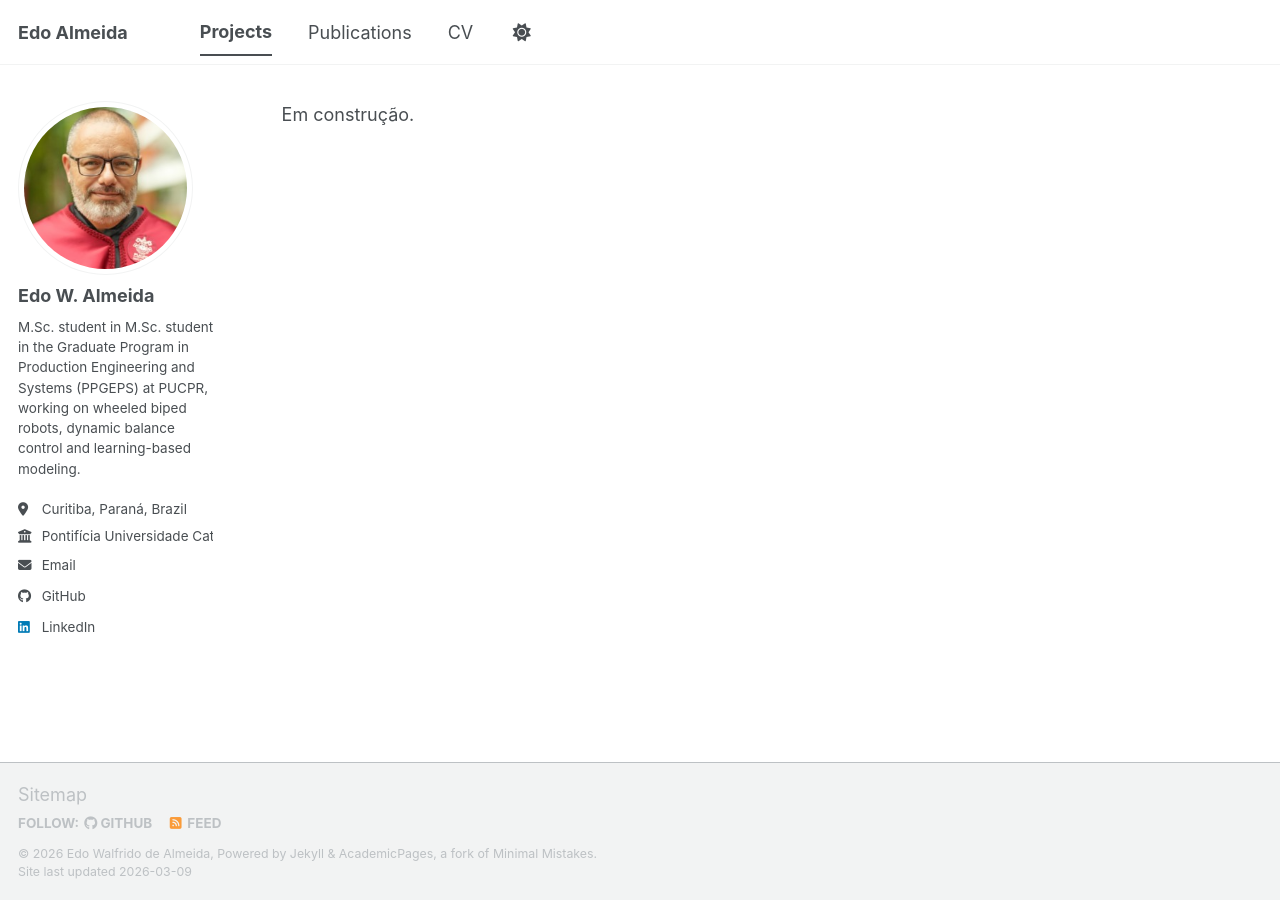
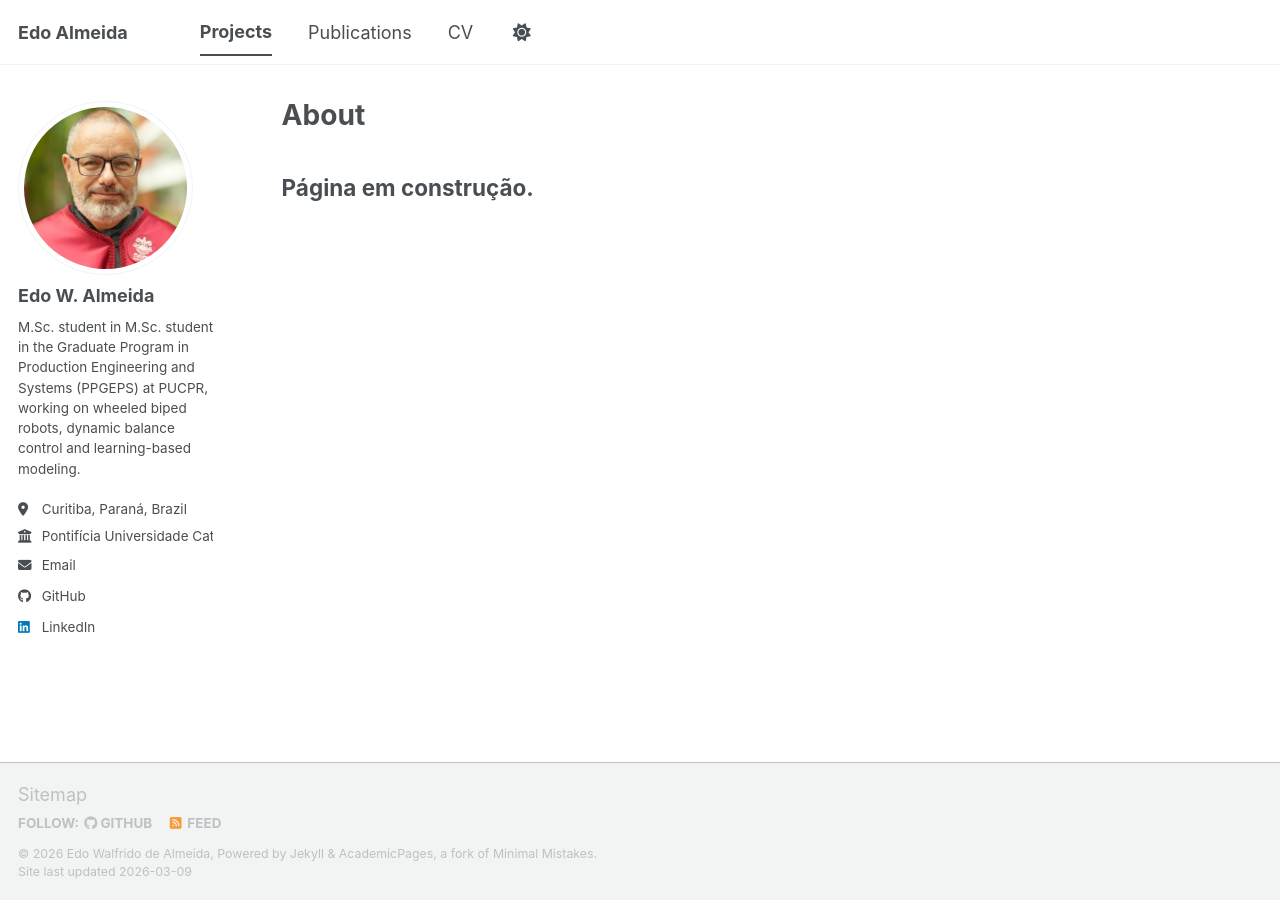
Before and after one commit to EdoAlmeida/EdoAlmeida.github.io, a Jekyll site: the page built from _pages/projects.md, in a window 1280 px wide. Built offline with Jekyll 4.4.1, drawn with Linux system fonts in a browser that asks for light colours; our own code applies the rules of GitHub Pages for plain Markdown files; a script bundle is joined from its source files by our own code; library files that are not in the unit come from our copies.

Commit message:
Update projects.md with layout and title metadata

```diff
--- a/_pages/projects.md
+++ b/_pages/projects.md
@@ -1 +1,8 @@
-Em construção.
+---
+layout: archive
+title: "About"
+permalink: /projects/
+author_profile: true
+---
+
+## Página em construção.
```
